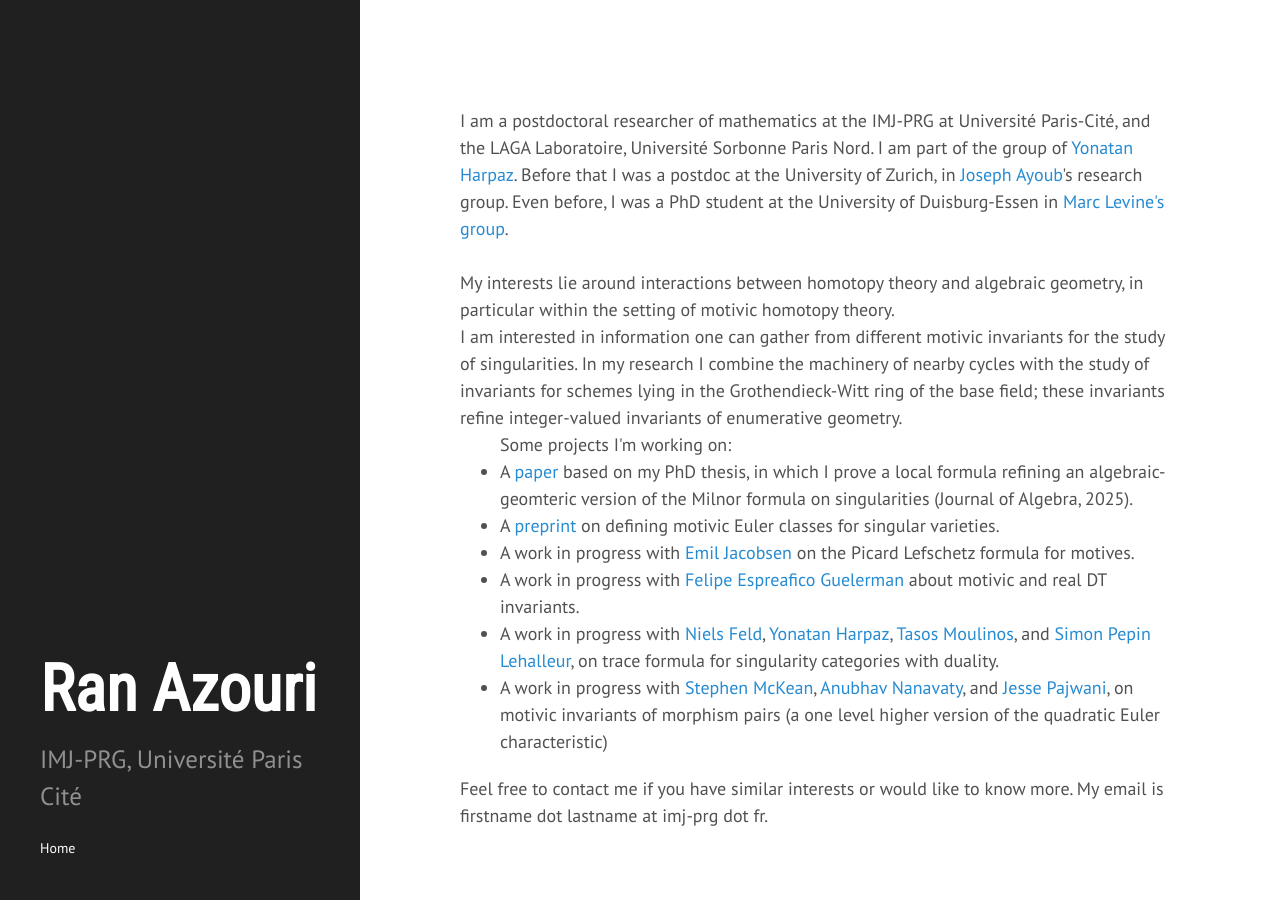
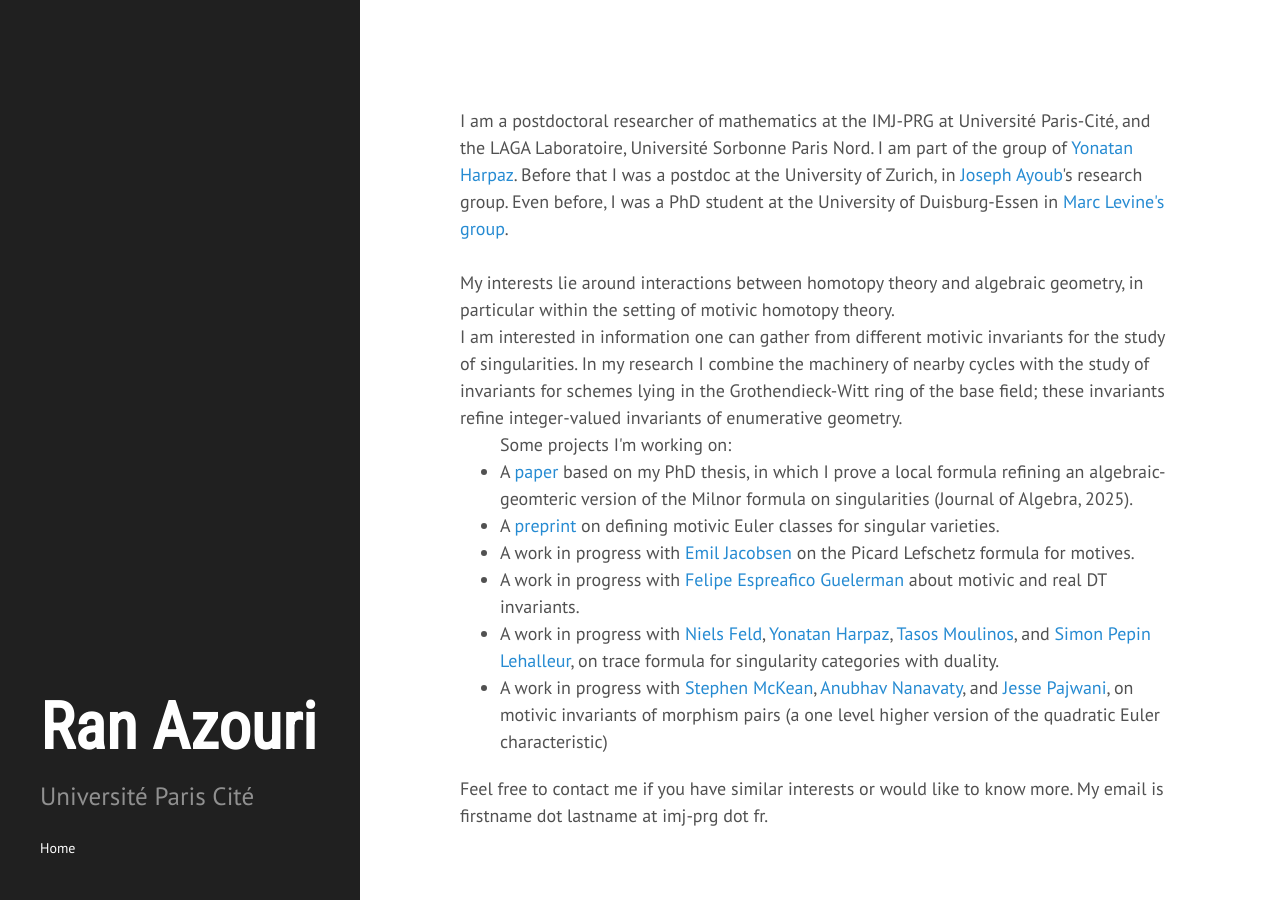
Before and after one commit to ransass/ransass.github.io, a Jekyll site: the page built from index.html, in a window 1280 px wide. Built offline with Jekyll 4.4.1, drawn with Linux system fonts in a browser that asks for light colours; some web fonts are replaced; the list of posts is cut into pages by our own code; some of the changed lines change nothing that is shown.

Commit message:
Update _config.yml

```diff
--- a/_config.yml
+++ b/_config.yml
@@ -9,8 +9,8 @@ permalink:        pretty
 # Setup
 title:            Ran Azouri
 tagline:          'mathematician'
-description:     'IMJ-PRG, Université Paris Cité'
-# description:      'A'
+description:     'IMJ-PRG,'
+description:      'Université Paris Cité'
 url:              https://www.ranazouri.com
 baseurl:          /
 
```
